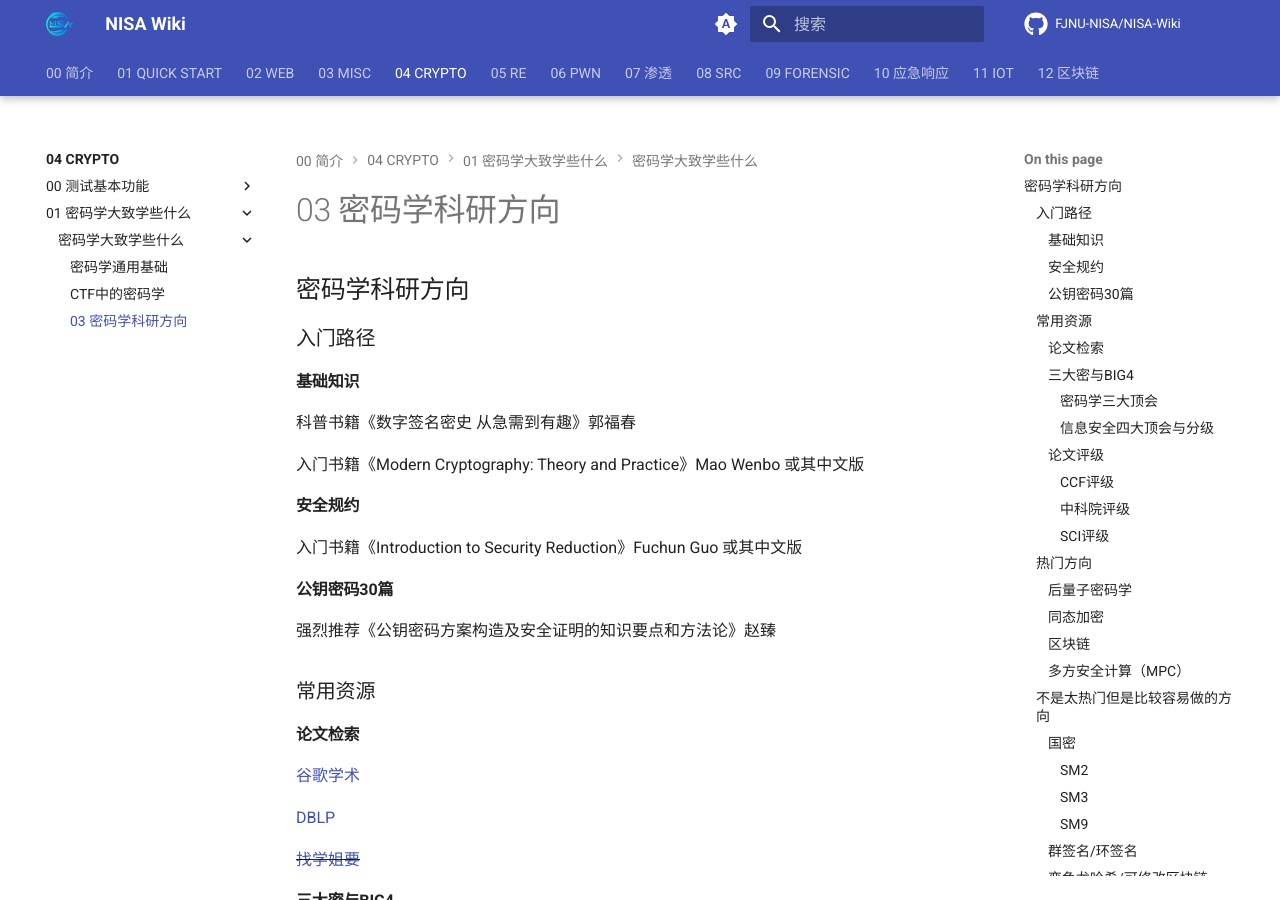
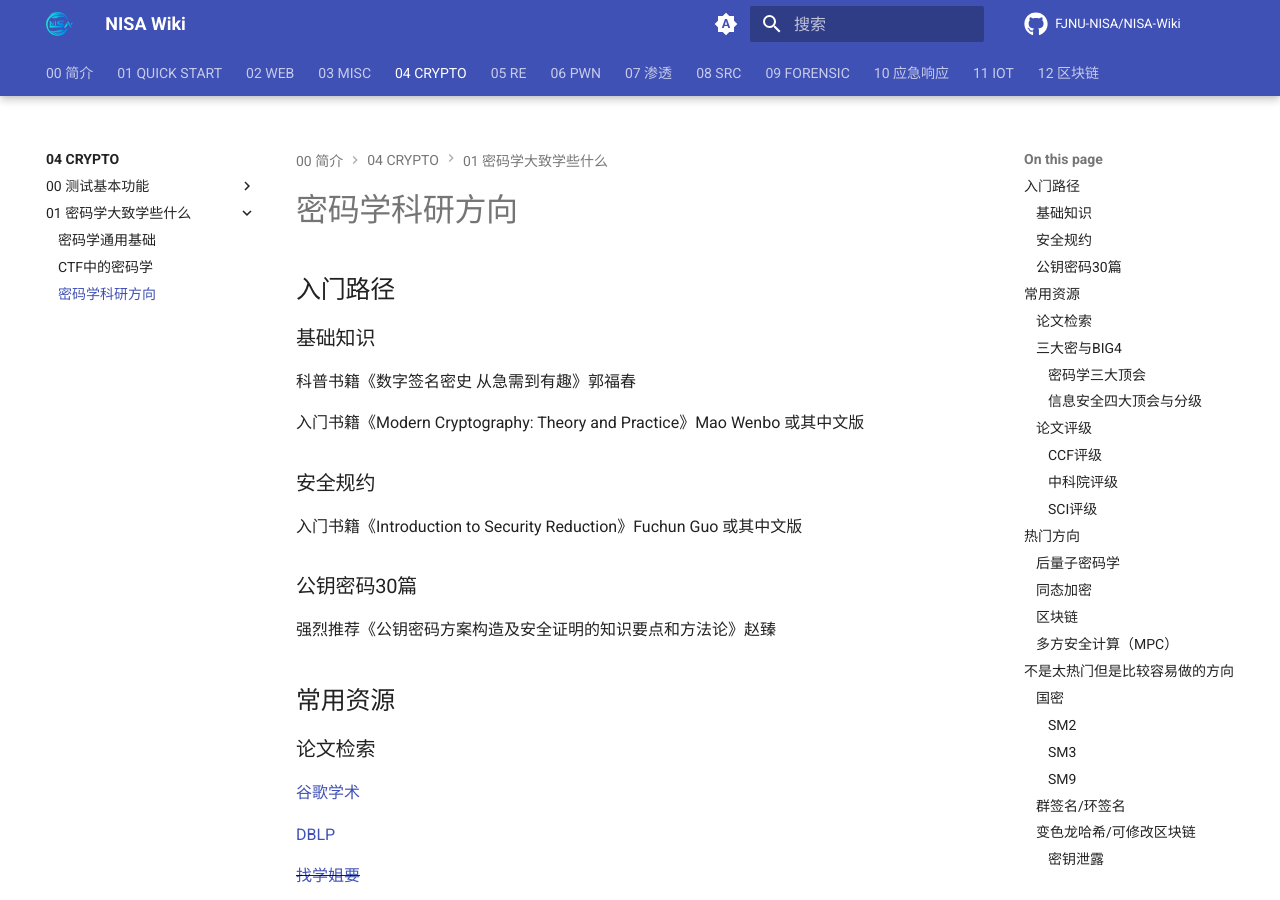
Before and after one commit to FJNU-NISA/NISA-Wiki, an MkDocs documentation site: the page built from docs/04-CRYPTO/01-密码学大致学些什么/03-密码学科研方向.md, in a window 1280 px wide and 900 px high. Built offline with MkDocs 1.6.1 and Material for MkDocs 9.7.7, drawn with Linux system fonts in a browser that asks for light colours; comment, search, counter and statistics services are not loaded.

Commit message:
修改密码学的文件结构

```diff
--- a/docs/04-CRYPTO/01-密码学大致学些什么/密码学大致学些什么/03-密码学科研方向.md
+++ b/docs/04-CRYPTO/01-密码学大致学些什么/03-密码学科研方向.md
@@ -1,24 +1,24 @@
-## 密码学科研方向
+# 密码学科研方向
 
-### 入门路径
+## 入门路径
 
-#### 基础知识
+### 基础知识
 
 科普书籍《数字签名密史 从急需到有趣》郭福春
 
 入门书籍《Modern Cryptography: Theory and Practice》Mao Wenbo 或其中文版
 
-#### 安全规约
+### 安全规约
 
 入门书籍《Introduction to Security Reduction》Fuchun Guo 或其中文版
 
-#### 公钥密码30篇
+### 公钥密码30篇
 
 强烈推荐《公钥密码方案构造及安全证明的知识要点和方法论》赵臻
 
-### 常用资源
+## 常用资源
 
-#### 论文检索
+### 论文检索
 
 [谷歌学术](https://scholar.google.com.hk/)
 
@@ -26,9 +26,9 @@
 
 ~~[找学姐要](https://www.bilibili.com/video/BV1gV411i7vq)~~
 
-#### 三大密与BIG4
+### 三大密与BIG4
 
-##### 密码学三大顶会
+#### 密码学三大顶会
 
 | 简称      | 名称                                                         | 出版社   | 会议网址                             | 推荐等级 |
 | --------- | ------------------------------------------------------------ | -------- | ------------------------------------ | -------- |
@@ -36,7 +36,7 @@
 | Eurocrypt | European Cryptology Conference                               | Springer | https://iacr.org/meetings/eurocrypt/ | A        |
 | Asiacrypt | Annual International Conferenceon the Theory and Application of Cryptology and Information Security | Springer | https://iacr.org/meetings/asiacrypt/ | A        |
 
-##### 信息安全四大顶会与分级
+#### 信息安全四大顶会与分级
 
 | 编号 | 会议简称        | 会议名称                                               | 出版社             | 会议网址                              | 推荐等级 |
 | ---- | --------------- | ------------------------------------------------------ | ------------------ | ------------------------------------- | -------- |
@@ -45,42 +45,42 @@
 | 3    | Usenix Security | Usenix Security Symposium                              | USENIX Association | http://dblp.uni-trier.de/db/conf/uss/ | A        |
 | 4    | NDSS            | ISOC Network and Disthibuted System SecuritySyumposium | ISOC               | https://www.ndss-symposium.org/       | B        |
 
-#### 论文评级
+### 论文评级
 
-##### CCF评级
+#### CCF评级
 
-##### 中科院评级
+#### 中科院评级
 
-##### SCI评级
+#### SCI评级
 
-### 热门方向
+## 热门方向
 
-#### 后量子密码学
+### 后量子密码学
 
-#### 同态加密
+### 同态加密
 
-#### 区块链
+### 区块链
 
-#### 多方安全计算（MPC）
+### 多方安全计算（MPC）
 
-### 不是太热门但是比较容易做的方向
+## 不是太热门但是比较容易做的方向
 
-#### 国密
+### 国密
 
-##### SM2
+#### SM2
 
-##### SM3
+#### SM3
 
-##### SM9
+#### SM9
 
-#### 群签名/环签名
+### 群签名/环签名
 
-#### 变色龙哈希/可修改区块链
+### 变色龙哈希/可修改区块链
 
-##### 密钥泄露
+#### 密钥泄露
 
-##### 即时陷门
+#### 即时陷门
 
-#### 盲签名
+### 盲签名
 
-#### 隐写
+### 隐写
```
Also changed, not shown: docs/04-CRYPTO/01-密码学大致学些什么/01-密码学通用基础.md (renamed from docs/04-CRYPTO/01-密码学大致学些什么/密码学大致学些什么/01-密码学通用基础.md), docs/04-CRYPTO/01-密码学大致学些什么/02-CTF中的密码学.md (renamed from docs/04-CRYPTO/01-密码学大致学些什么/密码学大致学些什么/02-CTF中的密码学.md).
